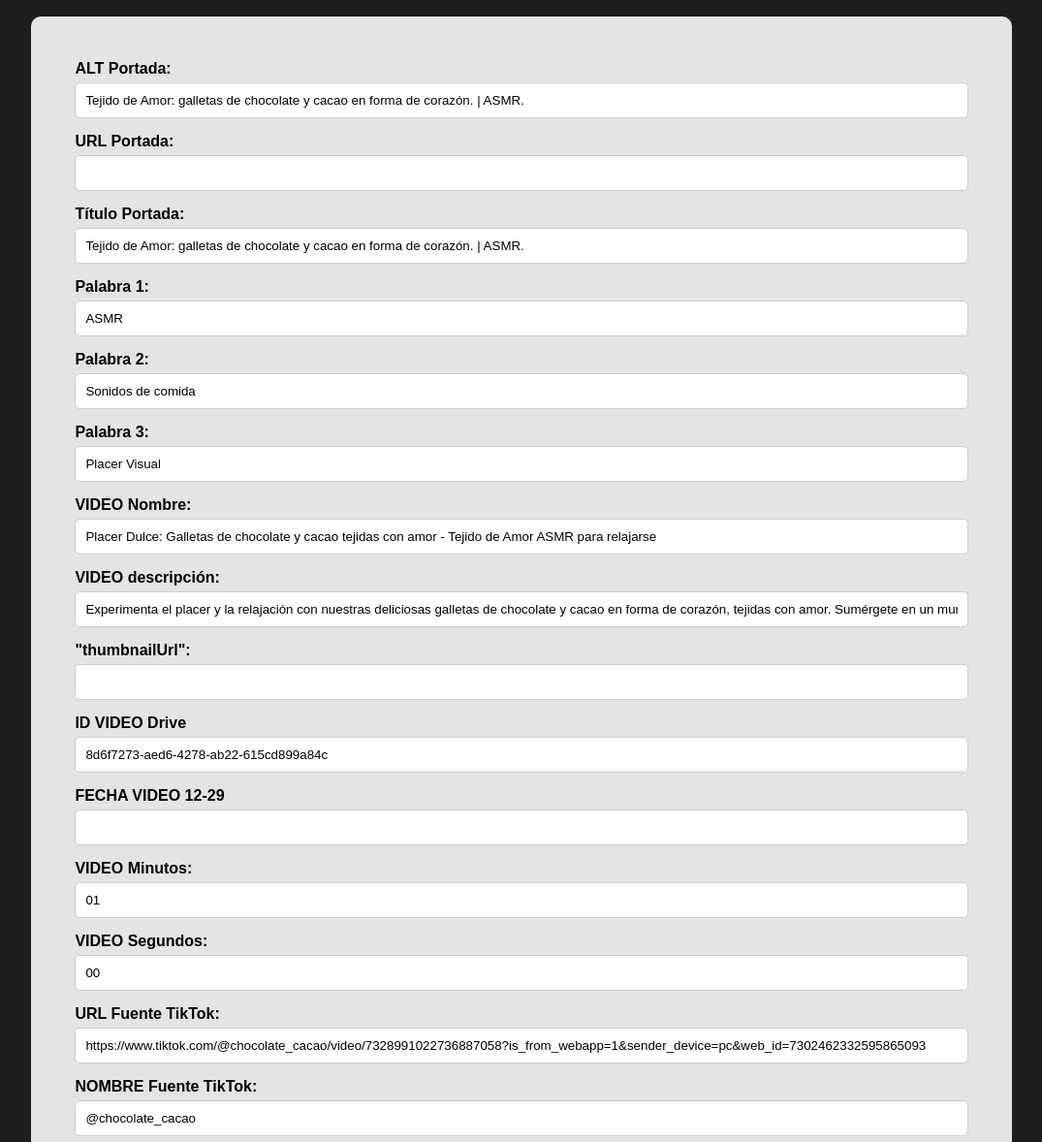
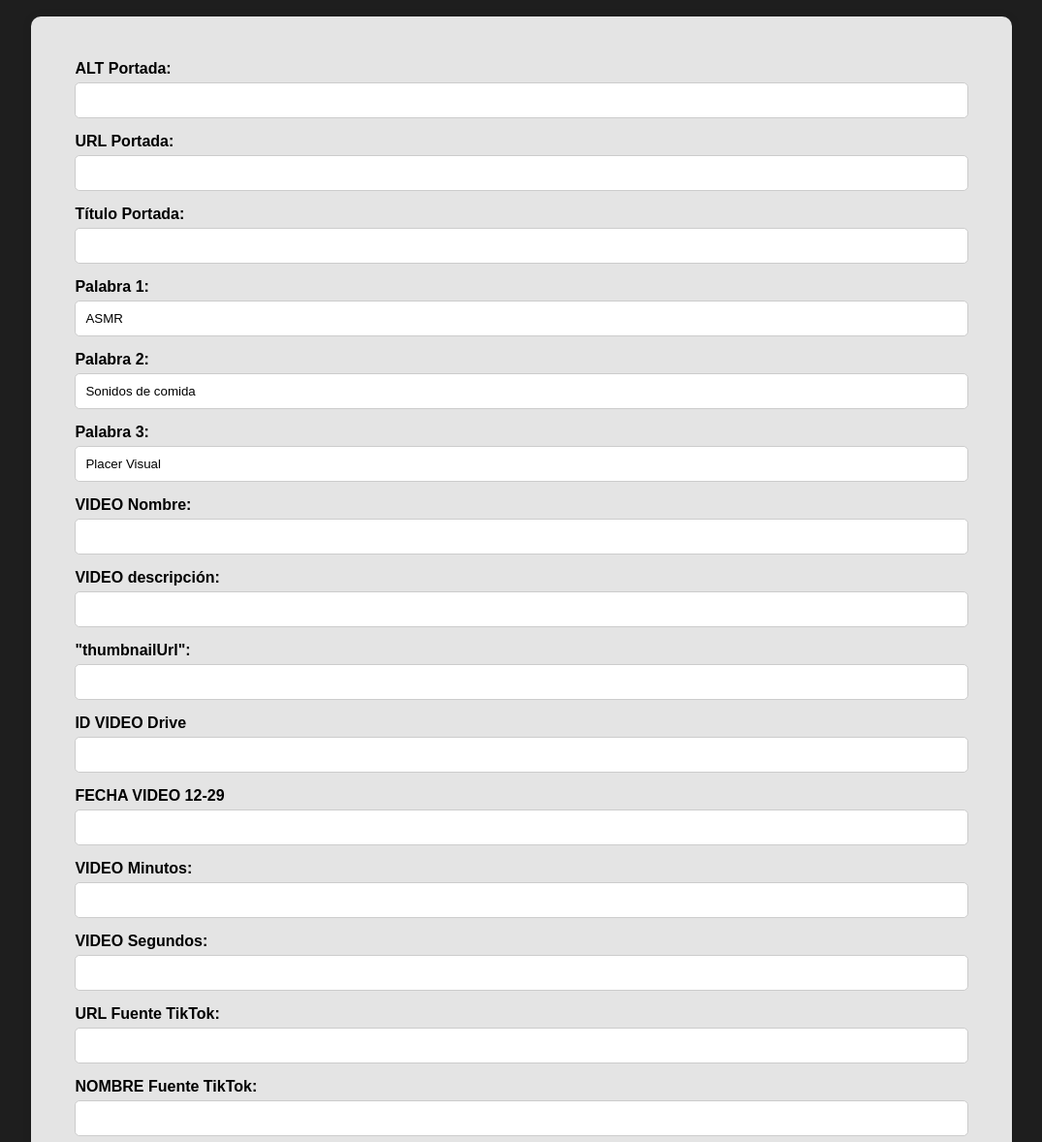
Before and after one commit to Ferddiannd/reelceta, a plain HTML site: page pages/ASMR-Html.html in a window 1280 px wide. Shown: the part 122-1300 px from the top of the page at 97% size, without its empty margins (102-1177 px from the left). Drawn offline with Linux system fonts and the light colour scheme.

Commit message:
Update ASMR-Html.html

```diff
--- a/pages/ASMR-Html.html
+++ b/pages/ASMR-Html.html
@@ -10,13 +10,13 @@
   <h1><a href="../index.html">ASMR HTML</a></h1>
   <form class="formulario">
       <label for="campo1">ALT Portada:</label>
-      <input type="text" id="1" name="campo1" value="Tejido de Amor: galletas de chocolate y cacao en forma de corazón. | ASMR." required>
+      <input type="text" id="1" name="campo1" required>
 
       <label for="campo2">URL Portada:</label>
       <input type="text" id="2" name="campo2">
 
       <label for="campo3">Título Portada:</label>
-      <input type="text" id="3" name="campo3" value="Tejido de Amor: galletas de chocolate y cacao en forma de corazón. | ASMR." required>
+      <input type="text" id="3" name="campo3" required>
 
       <label for="campo4">Palabra 1:</label>
       <input type="text" id="4" name="campo4" value="ASMR">
@@ -28,31 +28,31 @@
       <input type="text" id="6" name="campo6" value="Placer Visual">
 
       <label for="campo7">VIDEO Nombre:</label>
-      <input type="text" id="7" name="campo7" value="Placer Dulce: Galletas de chocolate y cacao tejidas con amor - Tejido de Amor ASMR para relajarse" required>
+      <input type="text" id="7" name="campo7" required>
 
       <label for="campo8">VIDEO descripción:</label>
-      <input type="text" id="8" name="campo8" value="Experimenta el placer y la relajación con nuestras deliciosas galletas de chocolate y cacao en forma de corazón, tejidas con amor. Sumérgete en un mundo dulce y sensorial con este video ASMR." required>
+      <input type="text" id="8" name="campo8" required>
 
       <label for="campo9">"thumbnailUrl":</label>
       <input type="text" id="9" name="campo9">
 
       <label for="campo10">ID VIDEO Drive</label>
-      <input type="text" id="10" name="campo10" value="8d6f7273-aed6-4278-ab22-615cd899a84c" required>
+      <input type="text" id="10" name="campo10" required>
 
       <label for="campo11">FECHA VIDEO 12-29</label>
       <input type="text" id="11" name="campo11">
 
       <label for="campo12">VIDEO Minutos:</label>
-      <input type="text" id="12" name="campo12" value="01" required>
+      <input type="text" id="12" name="campo12" required>
 
       <label for="campo13">VIDEO Segundos:</label>
-      <input type="text" id="13" name="campo13" value="00" required>
+      <input type="text" id="13" name="campo13" required>
 
       <label for="campo14">URL Fuente TikTok:</label>
-      <input type="text" id="14" name="campo14" value="https://www.tiktok.com/@chocolate_cacao/video/7328991022736887058?is_from_webapp=1&sender_device=pc&web_id=7302462332595865093" required>
+      <input type="text" id="14" name="campo14" required>
 
       <label for="campo15">NOMBRE Fuente TikTok:</label>
-      <input type="text" id="15" name="campo15" value="@chocolate_cacao" required>
+      <input type="text" id="15" name="campo15" required>
 
       <button type="button" id="generarCodigo">GENERAR CODIGO</button>
   </form>
```
